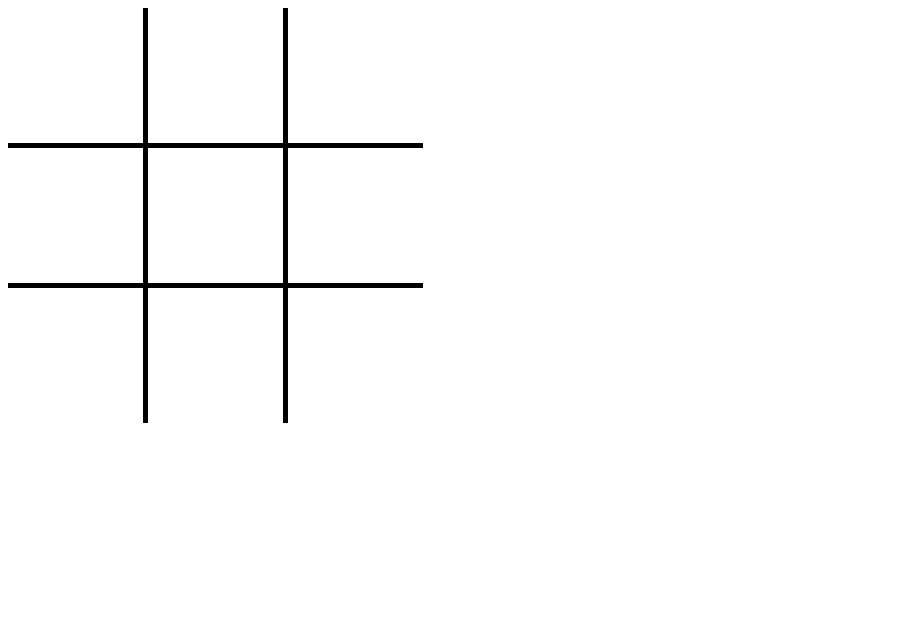
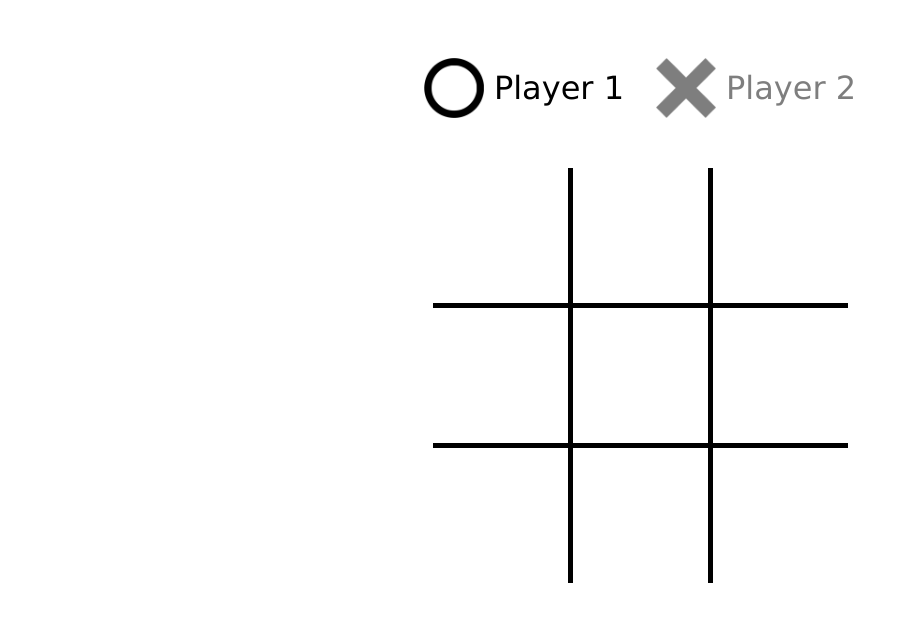
Before and after one commit to MarcovonBaumbach/tictactoe, a plain HTML site: page index.html in a window 1280 px wide. Shown: the whole page, without its empty margins (0-908 px from the left). Drawn offline with Linux system fonts and the light colour scheme.

Commit message:
playabilitiy

```diff
--- a/index.html
+++ b/index.html
@@ -9,39 +9,43 @@
     <script src="script.js"></script>
 </head>
 <body>
+    <div class="display-panel">
+        <div id="player-1"><img src="./img/circle.png"> Player 1</div>
+        <div id="player-2" class="player-inactive"><img src="./img/x.png"> Player 2</div>
+    </div>
     <table>
         <tr>
             <td onclick="fillShape(0)"><div class="img-center">
-                <img class="d-none" src="./img/circle.png">
-                <img class="d-none" src="./img/x.png"></div></td>
+                <img id="circle-1" class="d-none" src="./img/circle.png">
+                <img id="cross-1" class="d-none" src="./img/x.png"></div></td>
             <td onclick="fillShape(1)"><div class="img-center">
-                <img class="d-none" src="./img/circle.png">
-                <img class="d-none" src="./img/x.png"></div></td>
+                <img id="circle-2" class="d-none" src="./img/circle.png">
+                <img id="cross-2" class="d-none" src="./img/x.png"></div></td>
             <td onclick="fillShape(2)"><div class="img-center">
-                <img class="d-none" src="./img/circle.png">
-                <img class="d-none" src="./img/x.png"></div></td>
+                <img id="circle-3" class="d-none" src="./img/circle.png">
+                <img id="cross-3" class="d-none" src="./img/x.png"></div></td>
         </tr>
         <tr>
             <td onclick="fillShape(3)"><div class="img-center">
-                <img class="d-none" src="./img/circle.png">
-                <img class="d-none" src="./img/x.png"></div></td>
+                <img id="circle-4" class="d-none" src="./img/circle.png">
+                <img id="cross-4" class="d-none" src="./img/x.png"></div></td>
             <td onclick="fillShape(4)"><div class="img-center">
-                <img class="d-none" src="./img/circle.png">
-                <img class="d-none" src="./img/x.png"></div></td>
+                <img id="circle-5" class="d-none" src="./img/circle.png">
+                <img id="cross-5" class="d-none" src="./img/x.png"></div></td>
             <td onclick="fillShape(5)"><div class="img-center">
-                <img class="d-none" src="./img/circle.png">
-                <img class="d-none" src="./img/x.png"></div></td>
+                <img id="circle-6" class="d-none" src="./img/circle.png">
+                <img id="cross-6" class="d-none" src="./img/x.png"></div></td>
         </tr>
         <tr>
             <td onclick="fillShape(6)"><div class="img-center">
-                <img class="d-none" src="./img/circle.png">
-                <img class="d-none" src="./img/x.png"></div></td>
+                <img id="circle-7" class="d-none" src="./img/circle.png">
+                <img id="cross-7" class="d-none" src="./img/x.png"></div></td>
             <td onclick="fillShape(7)"><div class="img-center">
-                <img class="d-none" src="./img/circle.png">
-                <img class="d-none" src="./img/x.png"></div></td>
+                <img id="circle-8" class="d-none" src="./img/circle.png">
+                <img id="cross-8" class="d-none" src="./img/x.png"></div></td>
             <td onclick="fillShape(8)"><div class="img-center">
-                <img class="d-none" src="./img/circle.png">
-                <img class="d-none" src="./img/x.png"></div></td>
+                <img id="circle-9" class="d-none" src="./img/circle.png">
+                <img id="cross-9" class="d-none" src="./img/x.png"></div></td>
         </tr>
     </table>
 </body>
--- a/script.js
+++ b/script.js
@@ -1,5 +1,67 @@
 let fields = [];
+let currentShape = 'cross';
 
 function fillShape(id) {
-    fields[id] = 'cross';
+    if (!fields[id]) {
+        if (currentShape == 'cross') {
+            currentShape = 'circle';
+            document.getElementById('player-1').classList.add('player-inactive');
+            document.getElementById('player-2').classList.remove('player-inactive');
+        } else {
+            currentShape = 'cross';
+            document.getElementById('player-2').classList.add('player-inactive');
+            document.getElementById('player-1').classList.remove('player-inactive');
+        }
+
+        fields[id] = currentShape;
+        draw();
+        checkForWin();
+    }
 }
+
+function draw() {
+    for (let i = 0; i < fields.length; i++) {
+        if (fields[i] == 'circle') {
+            document.getElementById('circle-' + (i + 1)).classList.remove('d-none');
+        }
+        if (fields[i] == 'cross') {
+            document.getElementById('cross-' + (i + 1)).classList.remove('d-none');
+        }
+    }
+}
+
+function checkForWin() {
+    let winner;
+    if (fields[0] == fields[1] && fields[1] == fields[2] && fields[0]) {
+        winner = fields[0];
+    }
+
+    if (fields[3] == fields[4] && fields[4] == fields[5] && fields[3]) {
+        winner = fields[3];
+    }
+
+    if (fields[6] == fields[7] && fields[7] == fields[8] && fields[6]) {
+        winner = fields[6];
+    }
+
+    if (fields[0] == fields[3] && fields[3] == fields[6] && fields[0]) {
+        winner = fields[0];
+    }
+
+    if (fields[1] == fields[4] && fields[4] == fields[7] && fields[1]) {
+        winner = fields[1];
+    }
+
+    if (fields[2] == fields[5] && fields[5] == fields[8] && fields[2]) {
+        winner = fields[2];
+    }
+
+    if (fields[2] == fields[4] && fields[4] == fields[6] && fields[4]) {
+        winner = fields[4];
+    }
+
+    if (fields[0] == fields[4] && fields[4] == fields[8] && fields[0]) {
+        winner = fields[0];
+    }
+    console.log(winner);
+}
--- a/style.css
+++ b/style.css
@@ -1,3 +1,34 @@
+body {
+    display: flex;
+    flex-direction: column;
+    justify-content: center;
+    align-items: center;
+}
+
+.player-inactive {
+    opacity: 0.5;
+}
+
+.display-panel {
+    margin-top: 50px;
+    margin-bottom: 50px;
+    display: flex;
+    gap: 32px;
+    font-size: 32px;
+    font-family: Verdana, Geneva, Tahoma, sans-serif;
+}
+
+.display-panel div {
+    display: flex;
+    align-items: center;
+    gap: 10px;
+}
+
+.display-panel img {
+    height: 60px;
+    width: auto;
+}
+
 table {
     border-collapse: collapse;
 }
```
